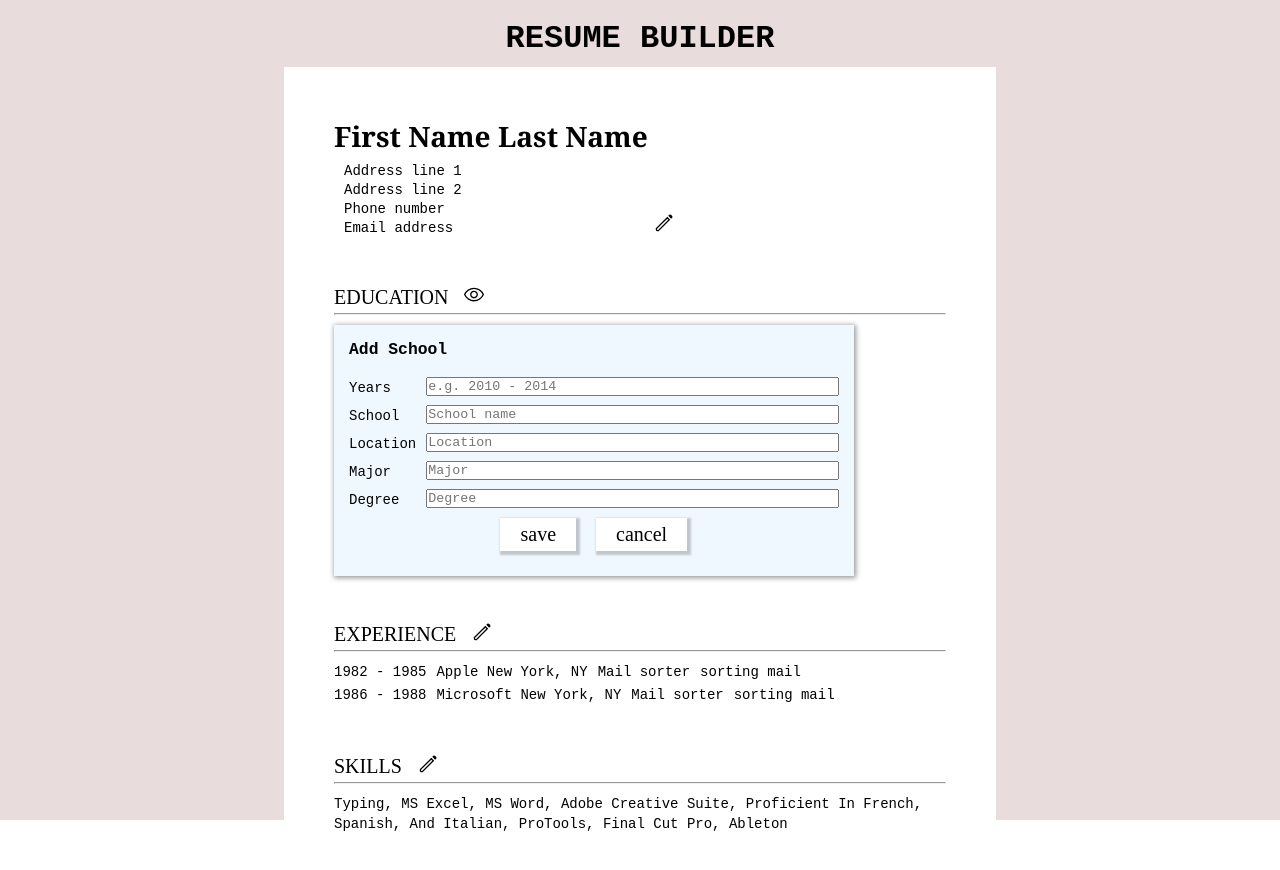
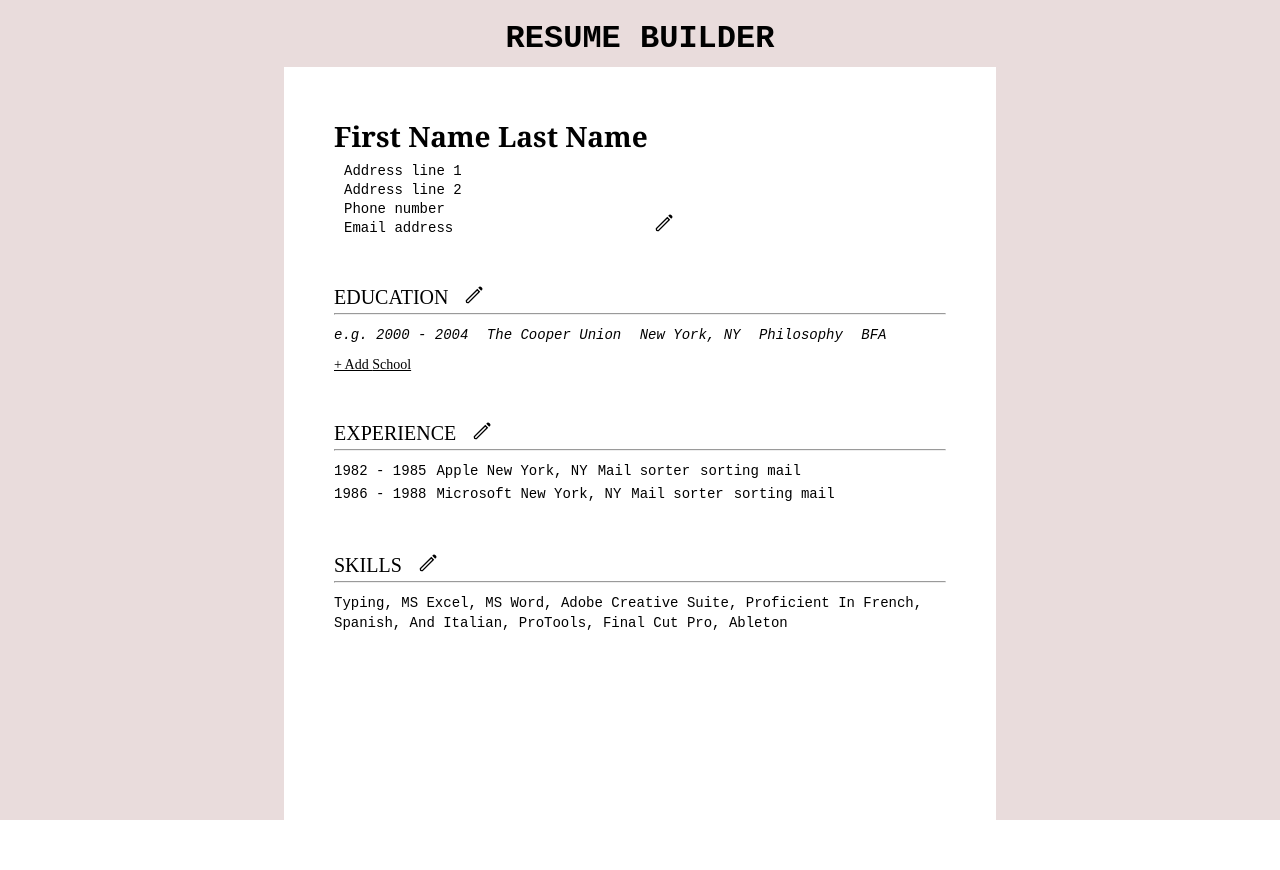
Before and after one commit to rebsrebs/cv-project, a React (Create React App) app: page / in a window 1280 px wide. Shown: the top 870 px of the page. After the commit the page ends 820 px from the top, so only its background shows below. Built offline with nearby package versions, Linux system fonts and the light colour scheme; the HTML template or start-up script is replaced by a standard one.

Commit message:
Refactor education display and style more

```diff
--- a/src/App.css
+++ b/src/App.css
@@ -2,6 +2,11 @@
   margin: 0px;
   padding: 0px;
   font-family:'Courier New', Courier, monospace;
+}
+
+:root {
+  --btn-hover: rgb(248, 216, 241);
+  --btn-active: hsl(19, 66%, 83%);
 }
 
 form {
@@ -14,7 +19,6 @@ button {
   background-color: white;
   border-style: none;
   color: black;
-  text-transform: lowercase;
   font-family:'Times New Roman', Times, serif;
   box-shadow: 2px 2px 2px 2px rgba(0, 0, 0, 0.2);
 }
@@ -60,7 +64,7 @@ h1 {
   height: 792px;
 }
 
-.section, hr {
+hr, .spacer {
   margin-bottom: 40px;
 }
 
--- a/src/App.js
+++ b/src/App.js
@@ -80,6 +80,7 @@ class App extends Component {
 
           <Education
           />
+          <div className="spacer"></div>
 
           <SectionHeader
             section="workHistory"
@@ -92,6 +93,7 @@ class App extends Component {
             workEntries = { this.state.workHistory.workEntries }
             mode = { this.state.workHistory.mode }
           />
+          <div className="spacer"></div>
 
           <SectionHeader
             section="skillSet"
@@ -107,10 +109,11 @@ class App extends Component {
             handleSave={this.handleSave}
             mode = { this.state.skillSet.mode }
           />
+          <div className="spacer"></div>
 
         </div>
+      </div>
 
-      </div>
     );
   }
 }
--- /dev/null
+++ b/src/components/AddBtn.js
@@ -0,0 +1,23 @@
+import React, { Component } from "react";
+import '../styles/AddBtn.css';
+
+class AddBtn extends Component {
+
+  render() {
+    return (
+      <button
+        className="addBtn"
+        type="button"
+        onClick={this.props.clickHandler}
+      >
+        + Add {this.props.text}
+      </button>
+    )
+  }
+
+
+
+}
+
+
+export default AddBtn;
--- a/src/components/Education.js
+++ b/src/components/Education.js
@@ -3,7 +3,7 @@ import '../styles/Education.css';
 import uniqid from 'uniqid';
 import SectionHeader from "./SectionHeader";
 import EducationDisplay from "./EducationDisplay";
-import EducationSample from "./EducationSample";
+import AddBtn from "./AddBtn";
 
 class Education extends Component {
 
@@ -19,9 +19,14 @@ class Education extends Component {
         id: uniqid(),
       },
       educationEntries: [],
-      mode: 'edit',
+      mode: 'display',
     }
   }
+
+// MODES
+// form - show form
+// display - show all entries with buttons
+// presentation - show all entries without buttons
 
   handleChange = (e) => {
     this.setState(previousState => {
@@ -72,9 +77,22 @@ class Education extends Component {
 
   handleDelete = (index) => {
     this.setState( {
+      ...this.state,
       educationEntries: this.state.educationEntries.filter((el, idx) => idx !== index),
     });
   };
+
+  handleAddClick = () => {
+    console.log('add school was clicked');
+    this.setState({
+      ...this.state,
+      mode: 'form'
+    });
+  }
+
+
+
+
 
   render() {
     return (
@@ -87,11 +105,13 @@ class Education extends Component {
           handleSave={this.handleSave}
         />
 
-        {/* If section is in edit mode, show form. */}
 
         {
-          this.state.mode === 'edit' ? (
-            <div className = 'section'>
+          this.state.mode === 'form' ? (
+            <>
+            <EducationDisplay
+              educationEntries = { this.state.educationEntries }
+            />
             <form action="" className="educationform">
             <h3>Add School</h3>
               <label htmlFor="years" className="left">Years</label>
@@ -118,8 +138,8 @@ class Education extends Component {
               </div>
 
             </form>
-            </div>
-          ) : this.state.educationEntries.length > 0 ?
+            </>
+          ) :
           (
 
             // if section is NOT in edit mode and there are entries, show them
@@ -128,12 +148,11 @@ class Education extends Component {
             <EducationDisplay
               educationEntries = { this.state.educationEntries }
             />
+            <AddBtn
+                text='School'
+                clickHandler={this.handleAddClick}
+              />
         </div>
-          ) : (
-
-            // if section is NOT in edit mode and there are no entries, show sample entry
-
-            <EducationSample />
           )
         }
       </>
--- a/src/components/EducationDisplay.js
+++ b/src/components/EducationDisplay.js
@@ -1,17 +1,21 @@
 import React, { Component } from "react";
 import '../styles/Education.css';
 import deleteBtn from '../images/delete_g.svg';
+import editBtn from '../images/edit_g.svg';
+import EducationSample from "./EducationSample";
 
 class EducationDisplay extends Component {
-
-
 
   render() {
     return (
       <>
         <div className = 'section'>
-        {this.props.educationEntries.map((school) => {
-              return <div key={school.id} className="entry school">
+
+        {this.props.educationEntries.length > 0 ?
+
+        this.props.educationEntries.map((school) => {
+              return <div key={school.id} className="entryrow">
+                <div className="entry school">
                   <span>
                     {school.years}&nbsp;
                   </span>
@@ -27,9 +31,17 @@ class EducationDisplay extends Component {
                   <span>
                     {school.degree}
                   </span>
-                  <img src={deleteBtn} alt="delete" role="button" width="22px" onClick={this.props.handleDelete}/>
                 </div>
-            })}
+                  <div className = "entrybtns">
+                    <img src={deleteBtn} alt="delete" role="button" width="22px" onClick={this.props.handleDelete} className="deleteBtn entryBtn"/>
+                    <img src={editBtn} alt="edit" role="button" width="22px" onClick={this.props.editEntry}
+                    className="editBtn entryBtn"/>
+                </div>
+              </div>
+            }) : <EducationSample />
+
+
+        }
         </div>
       </>
     )
--- a/src/components/EducationSample.js
+++ b/src/components/EducationSample.js
@@ -7,7 +7,7 @@ class EducationSample extends Component {
     return (
       <>
         <div className = 'section'>
-          <div className="entry school">
+          <div className="entry school sample">
               <span>
                 e.g. 2000 - 2004&nbsp;
               </span>
--- /dev/null
+++ b/src/styles/AddBtn.css
@@ -0,0 +1,9 @@
+button.addBtn {
+  border-style: none;
+  box-shadow: none;
+  font-size: 14px;
+  text-decoration: underline;
+  margin: 10px 0 0 0;
+  padding: 0px;
+  line-height: 20px;
+}
--- a/src/styles/Education.css
+++ b/src/styles/Education.css
@@ -1,3 +1,16 @@
+.entryrow {
+  padding-left: 2px;
+  display: grid;
+  grid-template-columns: 80% auto;
+  grid-template-rows: 21px;
+  align-items: center;
+  align-content: center;
+}
+
+.entryrow:hover {
+  background-color:rgb(247, 239, 229);
+}
+
 .entry {
   display: flex;
   flex-direction: row;
@@ -42,3 +55,22 @@ button {
   margin: 10px;
   border-style: none;
 }
+
+.sample {
+  font-style:italic;
+}
+
+.entryBtn {
+  margin-left: 15px;
+  border-radius:50%;
+  height: 19px;
+  vertical-align:middle;
+}
+
+.entryBtn:hover {
+  background-color: var(--btn-hover);
+}
+
+.entryBtn:active {
+  background-color: var(--btn-active);
+}
```
Lines whose indentation alone changed are shown as unchanged.
